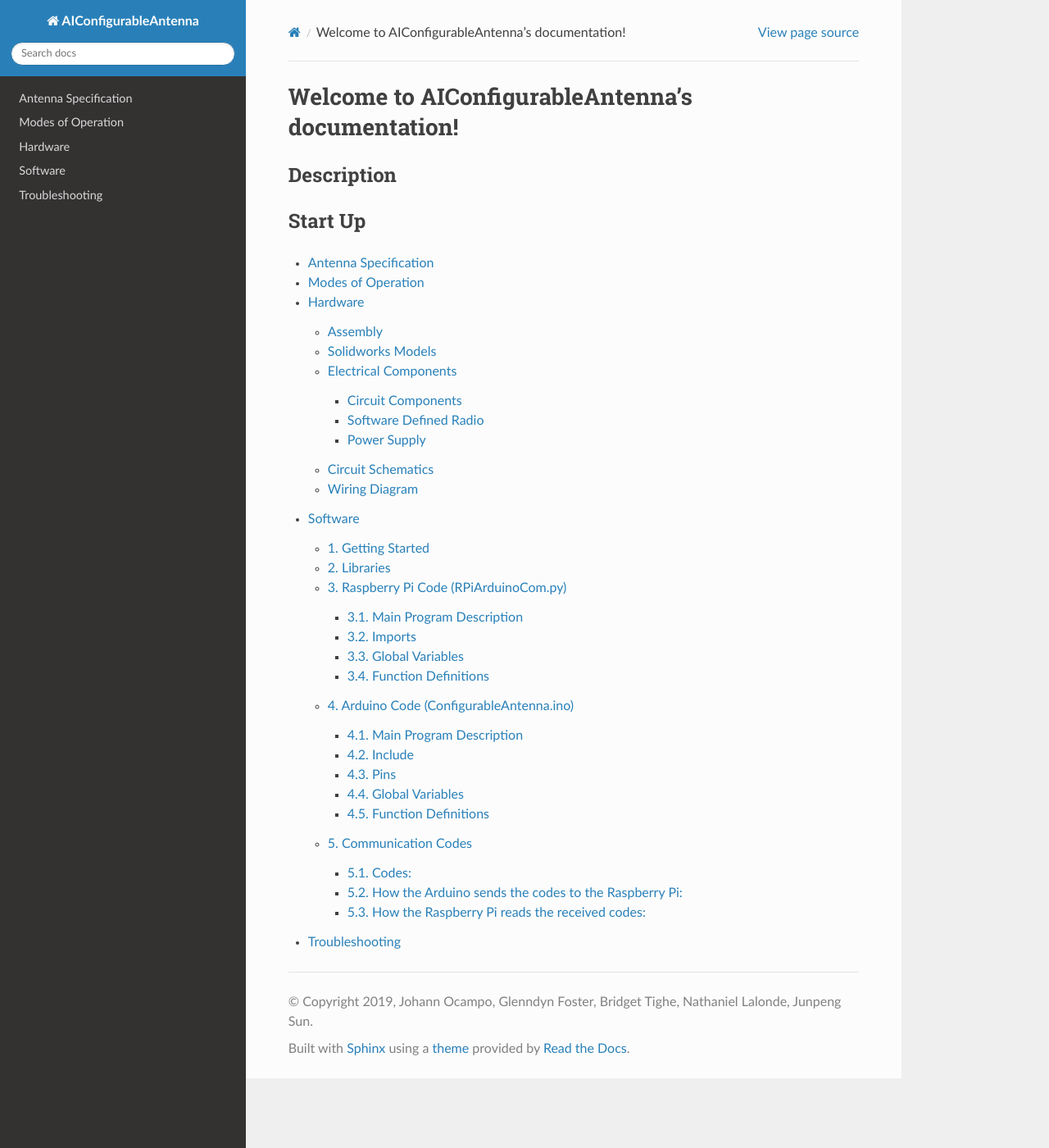
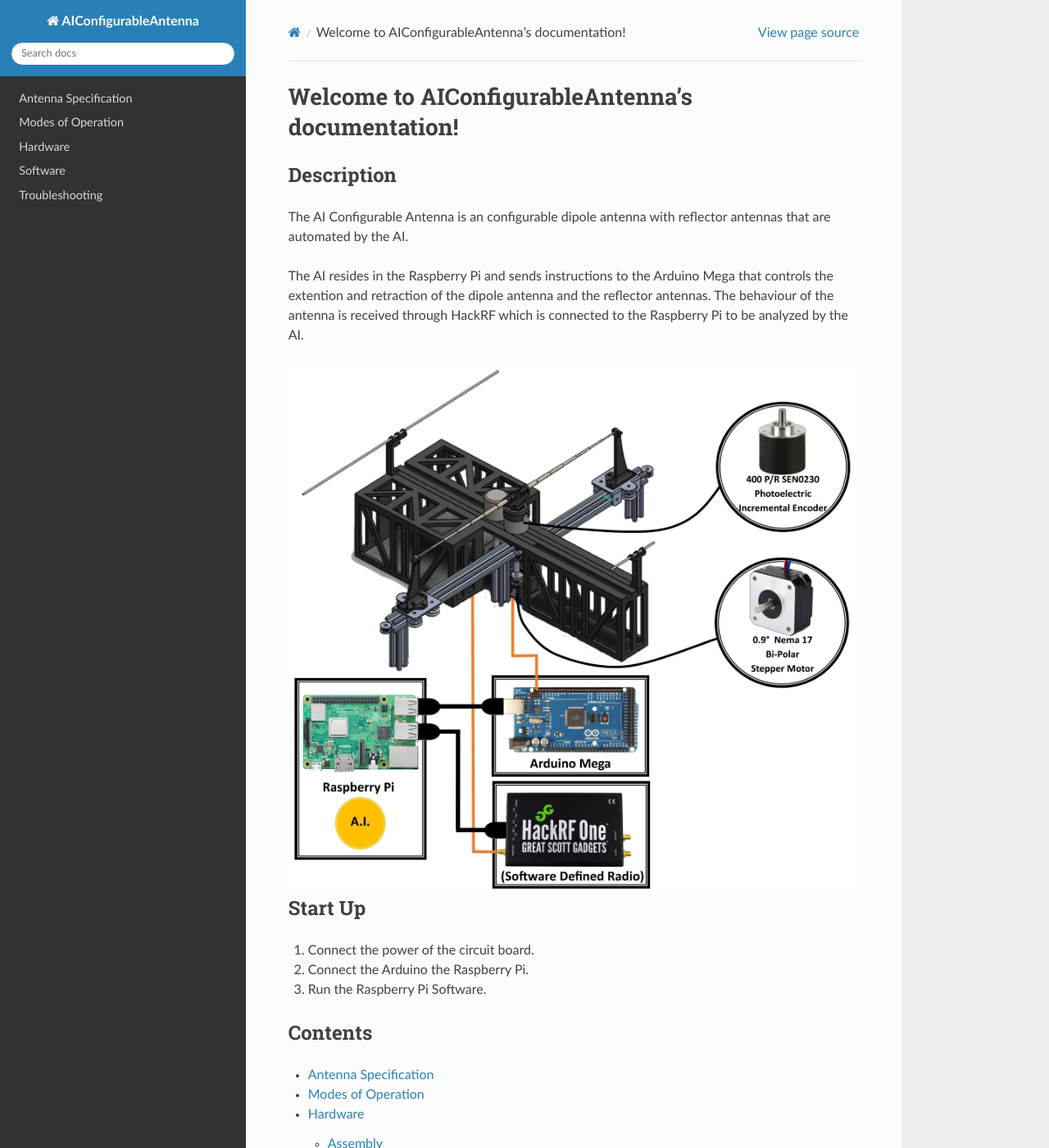
Before and after one commit to OcaJoy/AIConfigurableAntenna, a Sphinx documentation site: the page built from docs/source/contents.rst, in a window 1280 px wide and 1400 px high. Shown: the whole window at 82% size. Built offline with Sphinx 7.4.7 and the Read the Docs theme 2.0.0, drawn with Linux system fonts in a browser that asks for light colours.

Commit message:
Updated img folder

```diff
--- a/docs/source/contents.rst
+++ b/docs/source/contents.rst
@@ -1,10 +1,21 @@
 Welcome to AIConfigurableAntenna's documentation!
 =================================================
-
 Description
 -----------
+The AI Configurable Antenna is an configurable dipole antenna with reflector antennas that are automated by the AI.
+
+The AI resides in the Raspberry Pi and sends instructions to the Arduino Mega that controls the extention and retraction of the dipole antenna and the reflector antennas. The behaviour of the antenna is received through HackRF which is connected to the Raspberry Pi to be analyzed by the AI.
+
+.. figure:: img/AIConfigurableAntenna.jpg
+   :align: center
 
 Start Up
+--------
+1. Connect the power of the circuit board.
+2. Connect the Arduino the Raspberry Pi.
+3. Run the Raspberry Pi Software.
+
+Contents
 --------
 
 .. toctree::
```
